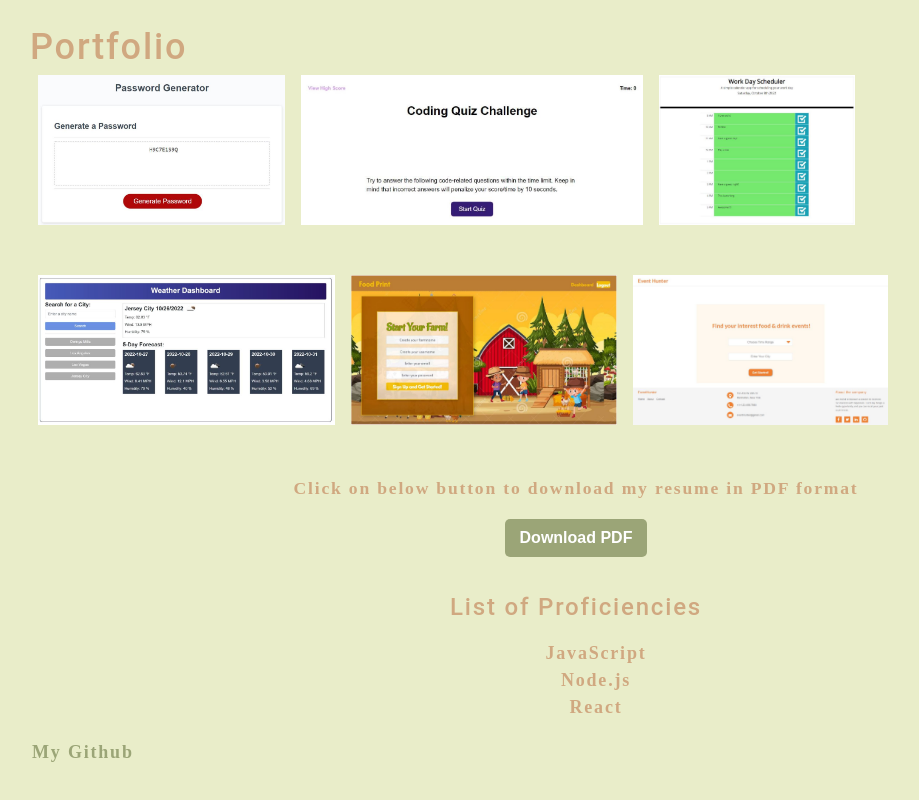
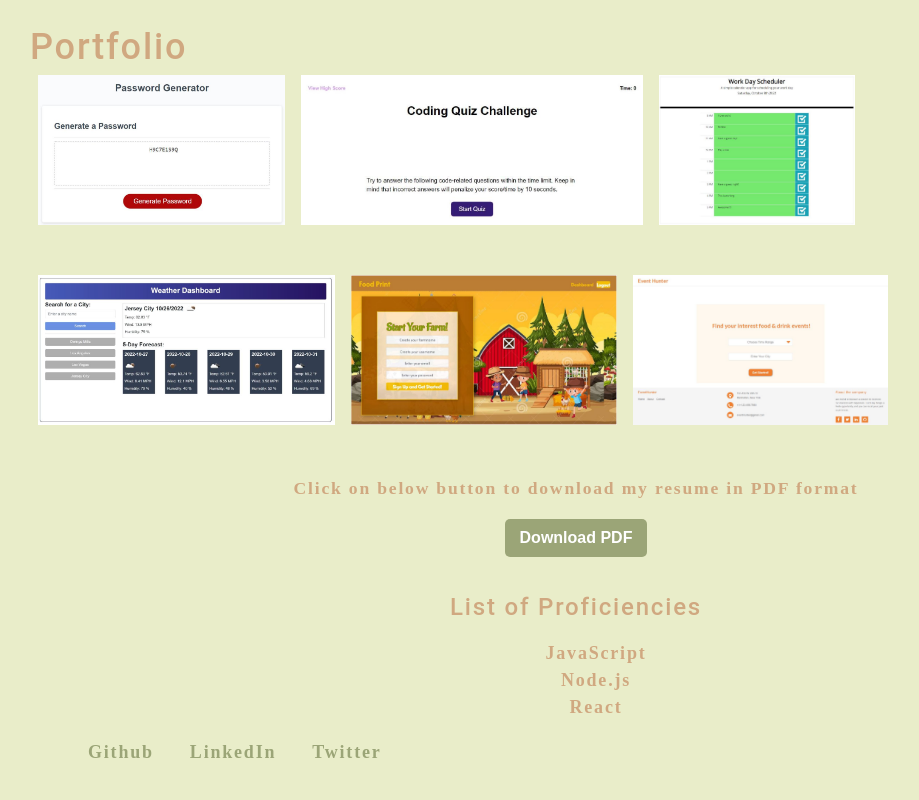
Before and after one commit to j7gong/React-Portfolio, a React (Create React App) app: page / in a window 1280 px wide. Shown: the part 452-1252 px from the top of the page, without its empty margins (64-983 px from the left). Built offline with nearby package versions, Linux system fonts and the light colour scheme.

Commit message:
update footer

```diff
--- a/src/components/Footer/index.js
+++ b/src/components/Footer/index.js
@@ -2,14 +2,33 @@ import React from 'react';
 
 function Footer() {
   return (
-    <a
-        className="my-5"
-        href="https://github.com/j7gong"
-        target="_blank"
-        rel="noopener noreferrer"
-    >
-    My Github
-    </a>
+    <nav>
+      <ul className="flex-row">
+          <li className="mx-2">
+          <a
+            className="my-5"
+            href="https://github.com/j7gong"
+            target="_blank"
+            rel="noopener noreferrer"
+        > Github</a></li>
+          <li className="mx-2">
+          <a
+            className="my-5"
+            href="https://www.linkedin.com/in/jingsi-g-75337473/"
+            target="_blank"
+            rel="noopener noreferrer"
+          >LinkedIn</a></li>
+
+          <li className="mx-2">
+          <a
+            className="my-5"
+            href="https://twitter.com/gongjingsi"
+            target="_blank"
+            rel="noopener noreferrer"
+          >Twitter</a></li>
+
+      </ul>
+    </nav>
   );
 }
 
```
